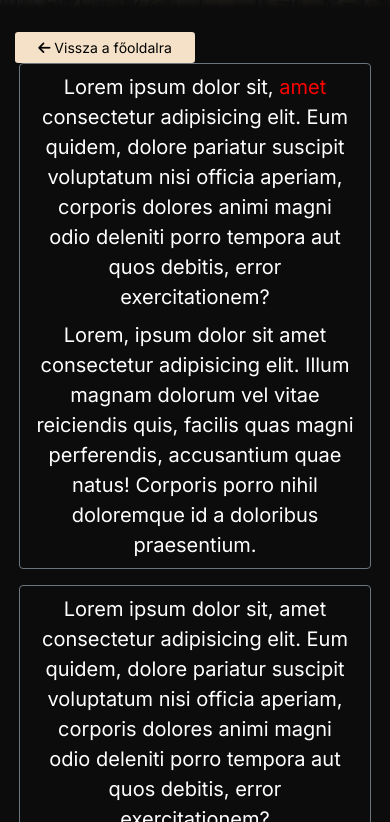
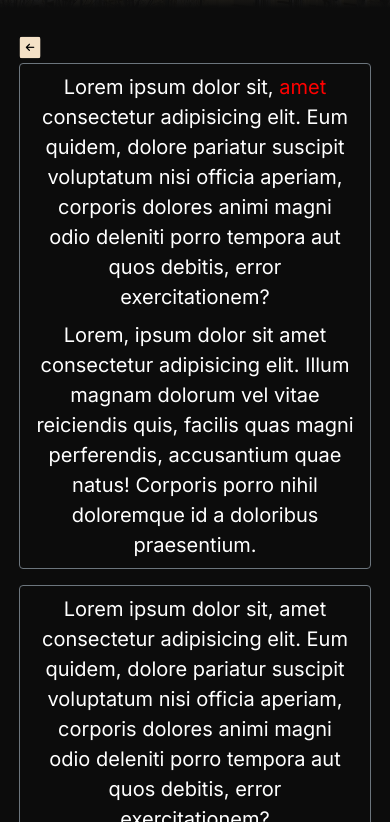
Before and after one commit to szilviaovari/vp111_english, a plain HTML site: page vasvari_elete/index.html in a window 390 px wide. Shown: the part 112-934 px from the top of the page. Drawn offline with nearby package versions, Linux system fonts and the light colour scheme.

Commit message:
main menu button

```diff
--- a/public/style/style.css
+++ b/public/style/style.css
@@ -15,7 +15,8 @@ body{
 a{
     text-decoration: none;
     color: whitesmoke;
-    text-transform: italic;
+    /*text-transform: italic;*/
+    font-style: italic;
 }
 
 a:hover {
@@ -114,4 +115,18 @@ a:hover>i {
     } */
 @media screen and (max-width: 767px) {
     .mobile {min-height:50vh;}
+    .btn-fooldal {
+        width: min-content;
     }
+    .btn-fooldal-szoveg {
+        display: none;
+    }
+}
+
+@media screen and (max-width: 450px) {
+    .btn-fooldal {
+        top: 1%;
+        left: 1%;
+        scale: 0.7;
+    }
+}
```
